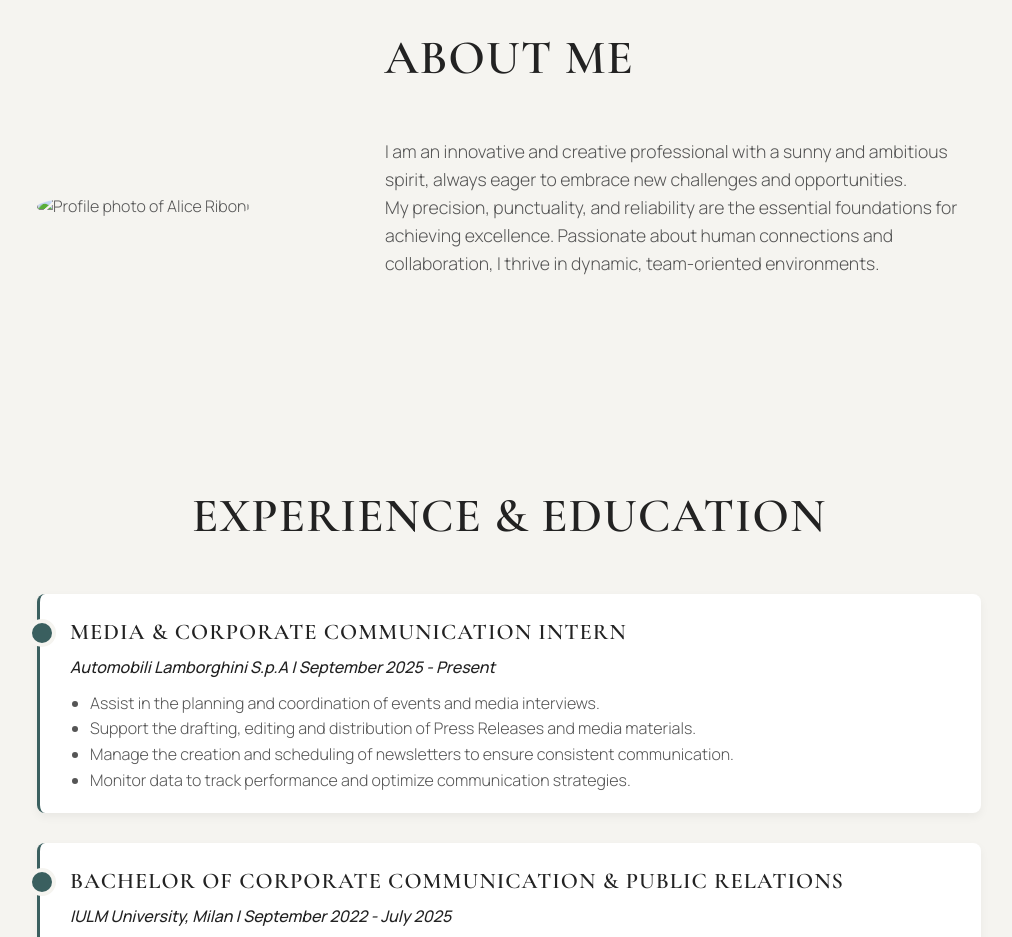
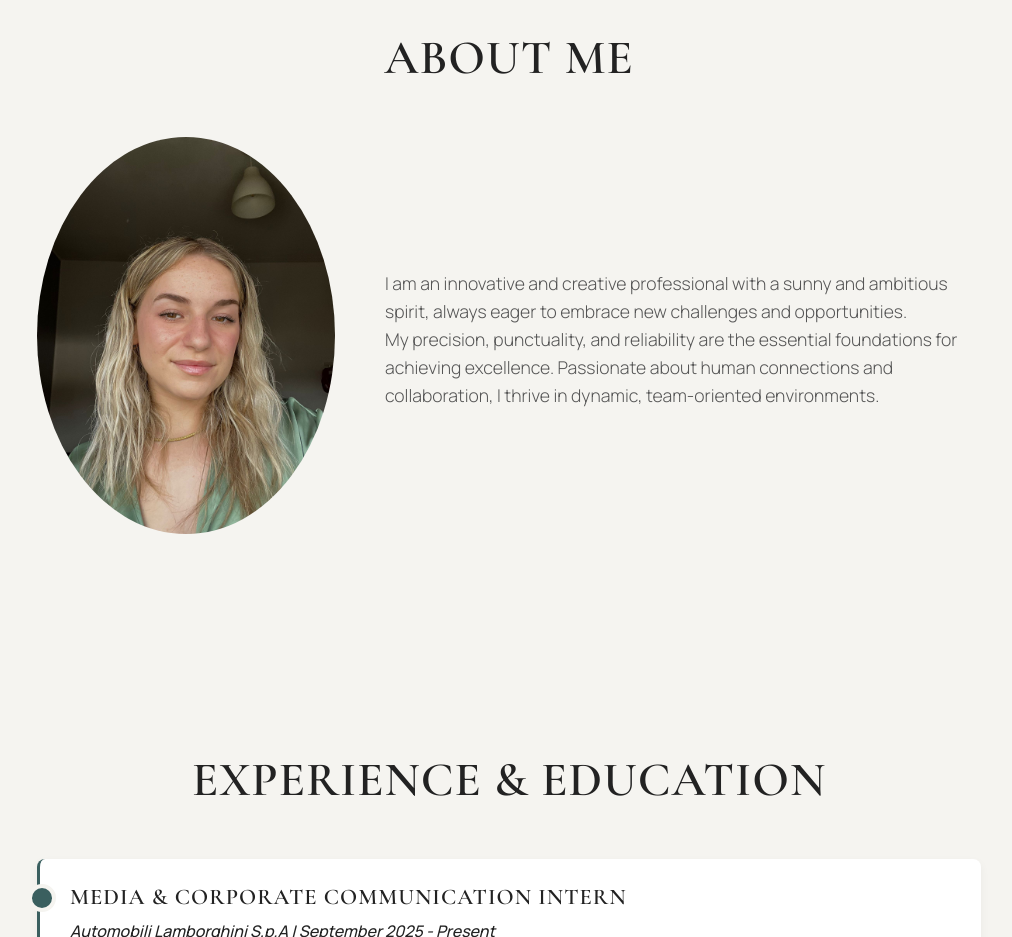
Before and after one commit to aliceriboni/aliceriboni.github.io, a plain HTML site: page index.html in a window 1280 px wide. Shown: the part 880-1817 px from the top of the page, without its empty margins (131-1143 px from the left). Drawn offline with nearby package versions, Linux system fonts and the light colour scheme.

Commit message:
Update propic index

```diff
--- a/index.html
+++ b/index.html
@@ -37,7 +37,7 @@
             <h2 class="fade-in">About Me</h2>
             <div class="profilo-layout">
                 <div class="profilo-img fade-in">
-                    <img src="path/to/your/photo.jpg" alt="Profile photo of Alice Riboni">
+                    <img src="propic.jpeg" alt="Profile photo of Alice Riboni">
                 </div>
                 <div class="profilo-text fade-in">
                     <p>I am an innovative and creative professional with a sunny and ambitious spirit, always eager to embrace new challenges and opportunities.</p>
```
